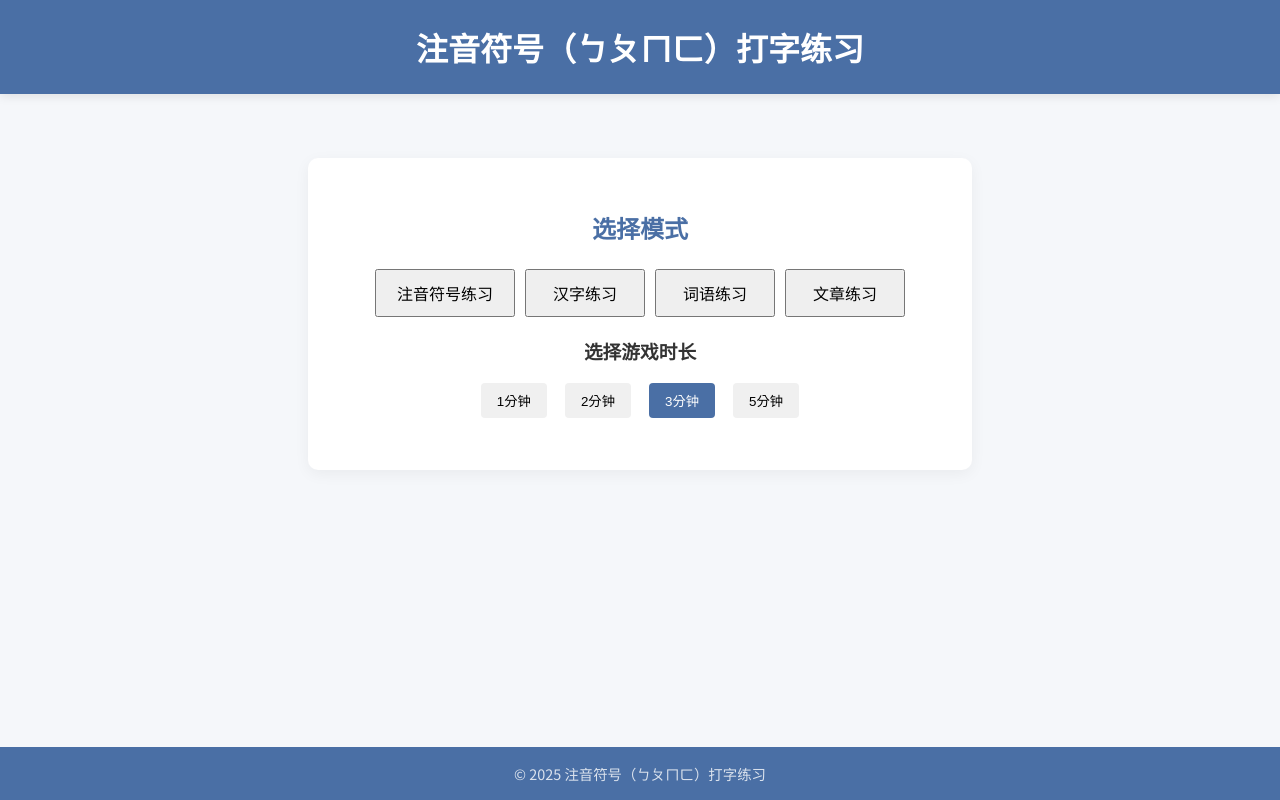
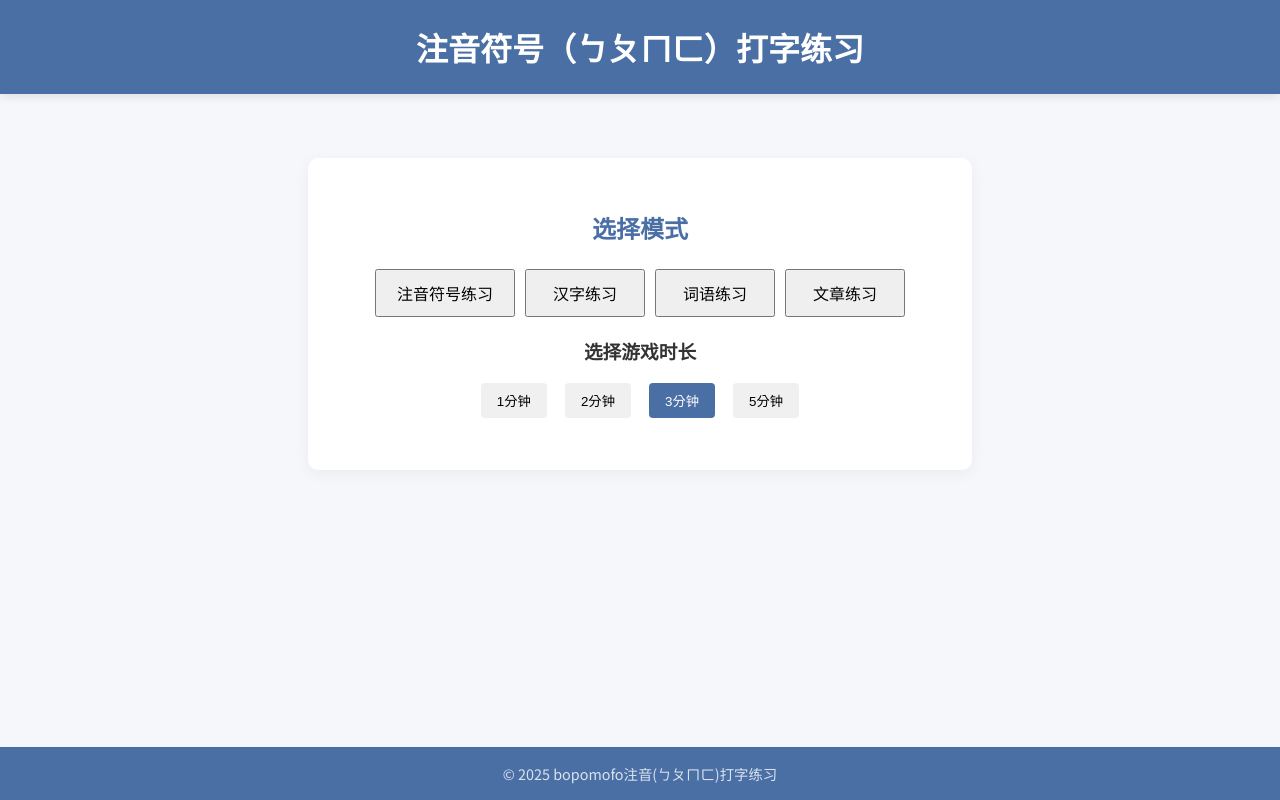
Before and after one commit to Boomshakal/bopomofo, a React (Create React App) app: page / in a window 1280 px wide. Built offline with nearby package versions, Linux system fonts and the light colour scheme.

Commit message:
docs: 更新页脚中的注音符号描述

```diff
--- a/src/App.js
+++ b/src/App.js
@@ -679,7 +679,7 @@ function App() {
       </main>
 
       <footer className="App-footer">
-        <p>© 2025 注音符号（ㄅㄆㄇㄈ）打字练习</p>
+        <p>© 2025 bopomofo注音(ㄅㄆㄇㄈ)打字练习</p>
       </footer>
     </div>
   );
```
